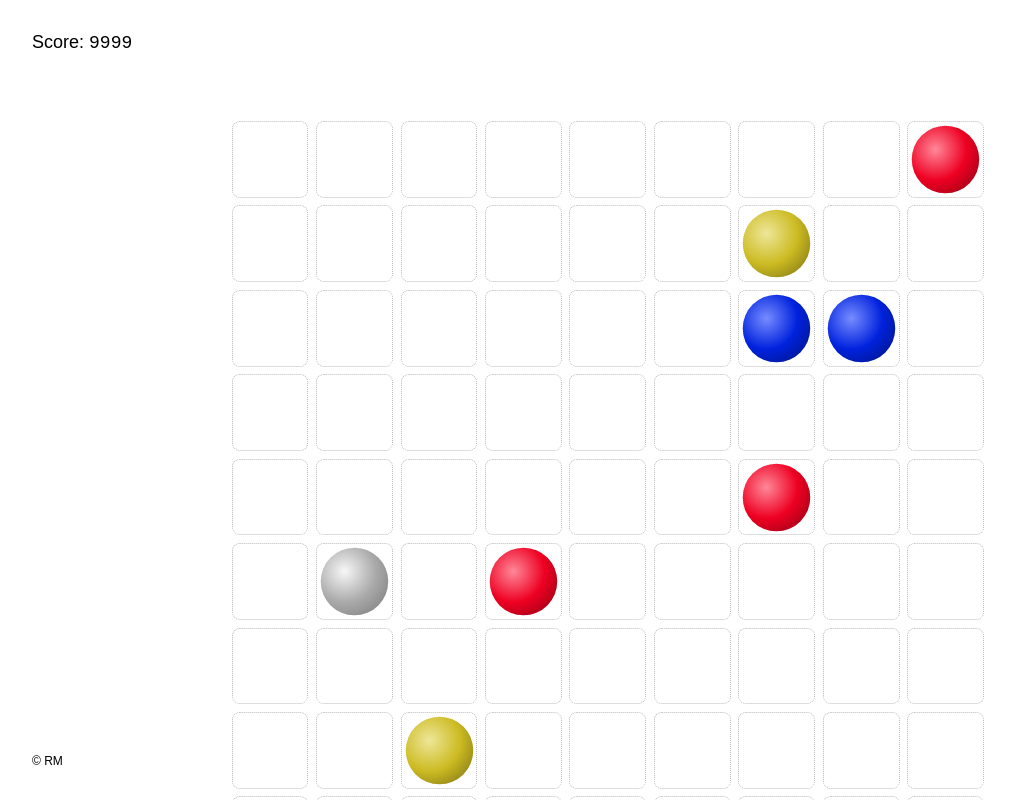
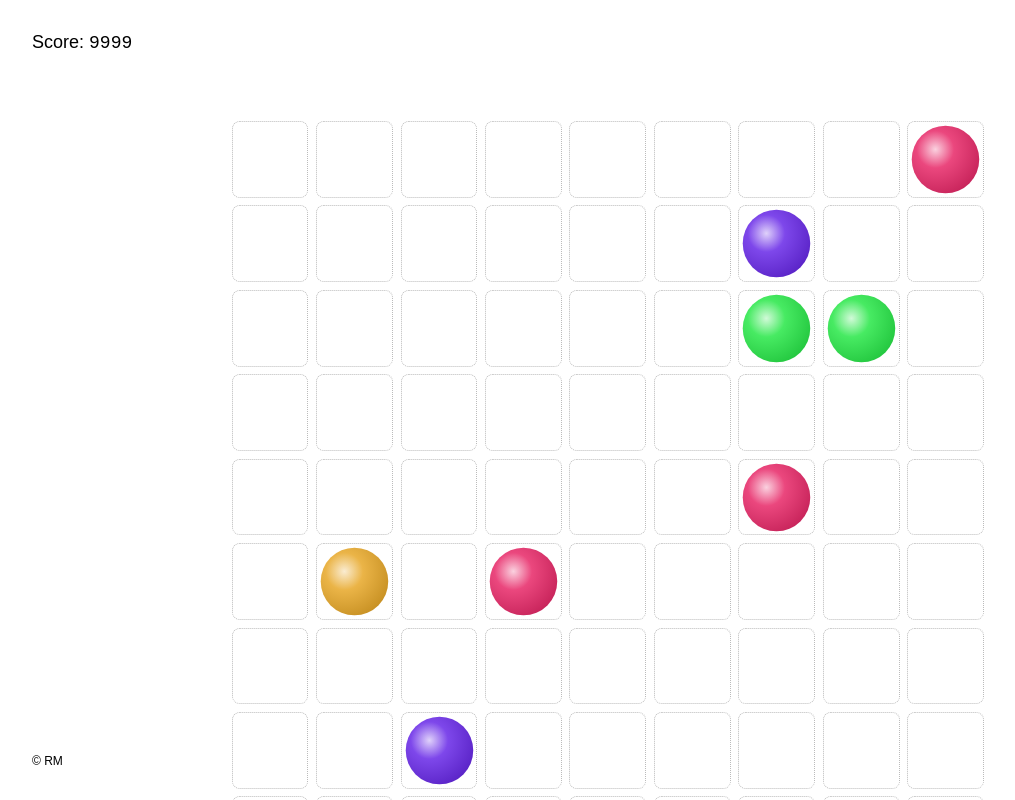
Before and after one commit to rom-melnyk/lines98, a website built with Parcel: page index.html in a window 1280 px wide. Shown: the whole page, without its empty margins (32-1047 px from the left). Built offline with nearby package versions, Linux system fonts and the light colour scheme.

Commit message:
Update ball styling

```diff
--- a/styles/playground/_palettes.scss
+++ b/styles/playground/_palettes.scss
@@ -6,7 +6,12 @@
  */
 
 .playground.palette-1 {
-  $colors: #aaa, #02d, #1b1, #cb2, #e02;
+  $colors:
+    hsl(040, 80%, 60%),
+    hsl(130, 80%, 60%),
+    hsl(200, 80%, 60%),
+    hsl(260, 80%, 60%),
+    hsl(340, 80%, 60%);
 
   @for $i from 1 through 5 {
     $color: list.nth($colors, $i);
@@ -16,13 +21,13 @@
       background-image: radial-gradient(
         ellipse at 35% 35%,
         lighten($color, 30%) 0%,
-        $color 50%,
+        $color 30%,
         darken($color, 20%) 100%,
       );
     }
 
     .cell[trace="#{$i}"] {
-      border-color: transparent;
+      border-color: lighten($color, 30%);
       background-color: lighten($color, 30%);
     }
   }
```
